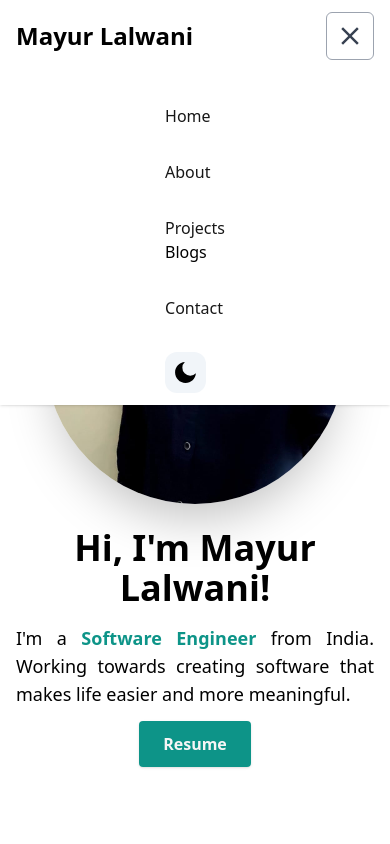
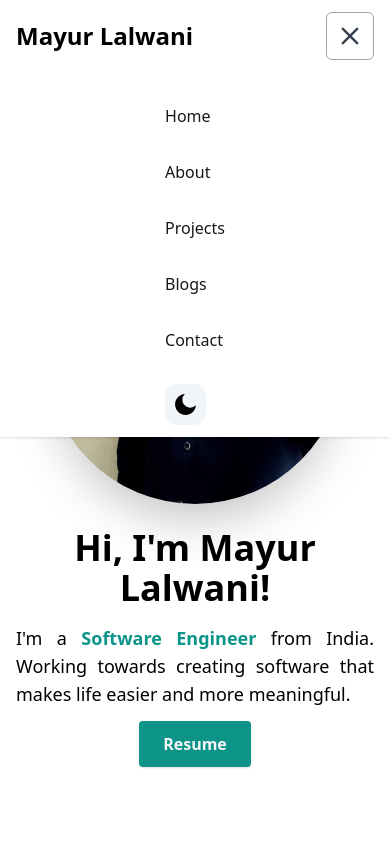
Before and after one commit to mayurlalwani/portfolio-nextjs, a Next.js app: page / in a window 390 px wide. Both pictures are taken after a click on the button 351 px from the left and 35 px from the top of the page. Shown: the top 844 px of the page. Built offline with nearby package versions, Linux system fonts and the light colour scheme.

Commit message:
fix issue of blog menu item in dark mode

```diff
--- a/components/Navbar.tsx
+++ b/components/Navbar.tsx
@@ -80,6 +80,9 @@ export default function Navbar() {
                       href="https://mayurlalwani.hashnode.dev"
                       target="_blank"
                       key={idx}
+                      className={
+                        "block lg:inline-block text-neutral-900  hover:text-neutral-500 dark:text-neutral-100 cursor-pointer"
+                      }
                     >
                       {item.label}
                     </Link>
```
